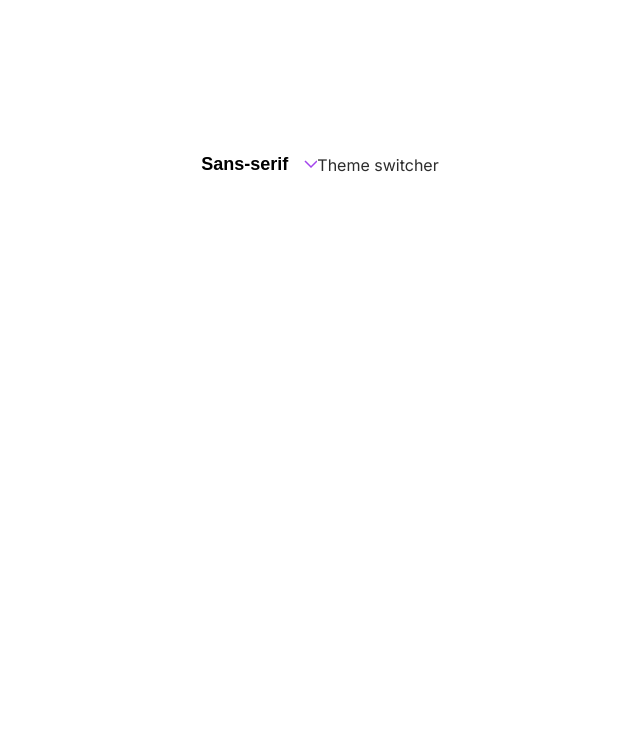
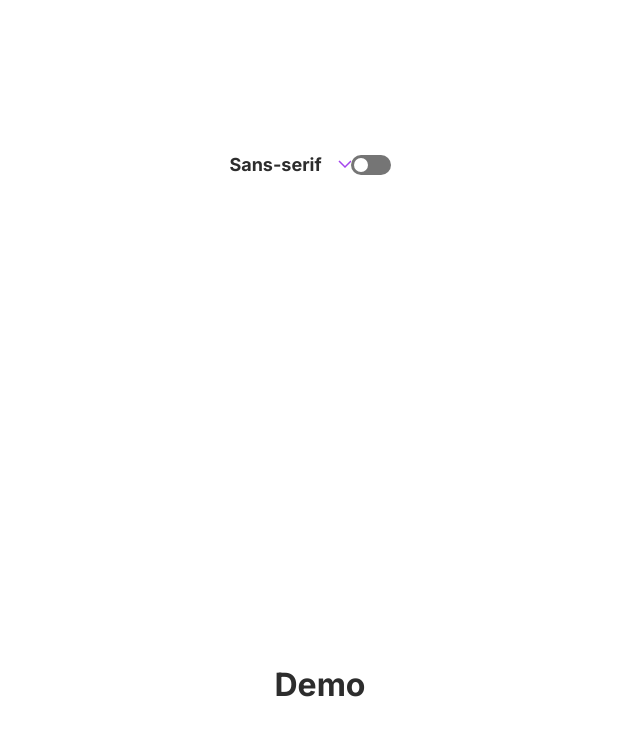
Before and after one commit to raficraft/frontend-mentor-dictionnary, a Next.js app: page / in a window 1280 px wide. Shown: the top 736 px of the page, without its empty margins (320-960 px from the left). Built offline with nearby package versions, Linux system fonts and the light colour scheme.

Commit message:
feat:finish droplist and start dark theme button

```diff
--- a/next.config.js
+++ b/next.config.js
@@ -1,6 +1,6 @@
 /** @type {import('next').NextConfig} */
 const nextConfig = {
   reactStrictMode: true,
-}
+};
 
-module.exports = nextConfig
+module.exports = nextConfig;
--- a/src/components/atoms/DropList/DropList.module.scss
+++ b/src/components/atoms/DropList/DropList.module.scss
@@ -10,6 +10,8 @@
     border: none;
     font-weight: bold;
     font-size: var(--font-size-s);
+    color: var(--color);
+    font-family: var(--font-family);
   }
 }
 
@@ -20,21 +22,21 @@
 }
 
 .optionsList {
+  position: absolute;
+  top: calc(100% + 1rem);
+  right: 0;
   display: flex;
   flex-direction: column;
+  width: 183px;
+  padding: 1.5rem;
+  gap: 1rem;
+  color: var(--color-dropList);
+  box-sizing: border-box;
+  background-color: var(--background-dropList);
+  box-shadow: var(--shadow);
   transition: ease-in var(--transition-md);
+  border-radius: 1rem;
   cursor: pointer;
-  position: absolute;
-  top: calc(100% + 1rem);
-  color: var(--color-dropList);
-  background-color: var(--background-dropList);
-  padding: 1.5rem;
-  right: 0;
-  border-radius: 1rem;
-  box-sizing: border-box;
-  width: 183px;
-  box-shadow: var(--shadow);
-  gap: 1rem;
 
   .option {
     text-align: left;
--- /dev/null
+++ b/src/components/atoms/SwitchButton/SwitchButton.module.scss
@@ -0,0 +1,51 @@
+$width: 2.5rem;
+$height: 1.25rem;
+$spacing: 3px;
+
+.switchButton {
+  display: flex;
+  align-items: center;
+  gap: 1.25rem;
+
+  &[data-theme="dark"] .checkbox {
+    background-color: var(--clr-accent);
+  }
+
+  &[data-theme="dark"] label {
+    color: var(--clr-accent);
+
+    svg {
+      stroke: red;
+    }
+  }
+}
+
+.checkbox {
+  position: relative;
+  display: flex;
+  align-items: center;
+  width: $width;
+  height: $height;
+  background-color: var(--clr-primary-500);
+  border-radius: 99999px;
+  cursor: pointer;
+  content: " ";
+  -webkit-appearance: none;
+  appearance: none;
+
+  &::before {
+    display: block;
+    position: absolute;
+    left: $spacing;
+    content: " ";
+    width: calc($height - ($spacing * 2));
+    height: calc($height - ($spacing * 2));
+    background-color: var(--clr-primary-800);
+    border-radius: 99999px;
+    transition: ease-in var(--transition-xs);
+  }
+
+  &:checked::before {
+    transform: translateX(calc(200% - ($height / 2) + $spacing));
+  }
+}
--- /dev/null
+++ b/src/components/atoms/SwitchButton/SwitchButton.tsx
@@ -0,0 +1,24 @@
+import React, { ChangeEvent } from "react";
+import styles from "./SwitchButton.module.scss";
+// import { IconMoon } from "@/app/assets/svg/icons";
+type SwitchButtonProps = {
+  callback: (e: ChangeEvent<HTMLInputElement>) => void;
+} & React.HTMLAttributes<HTMLDivElement>;
+
+const SwitchButton: React.FC<SwitchButtonProps> = ({ callback, ...props }) => {
+  console.log(styles);
+  return (
+    <div className={`${styles.switchButton}`} {...props}>
+      <input
+        className={styles.checkbox}
+        id="switchTheme"
+        name="switchTheme"
+        type="checkbox"
+        onChange={(e) => callback(e)}
+      />
+      <label htmlFor="switchTheme">{/* <IconMoon /> */}</label>
+    </div>
+  );
+};
+
+export default SwitchButton;
--- a/src/components/atoms/SwitchFont/SwitchFont.tsx
+++ b/src/components/atoms/SwitchFont/SwitchFont.tsx
@@ -3,7 +3,8 @@ import Droplist from "@/atoms/DropList/DropList";
 const config = ["Sans-serif", "Serif", "Mono"];
 
 const changeFont = (font: string) => {
-  alert(`change for this font ${font}`);
+  const root = document.querySelector(":root");
+  document.body.style.setProperty("--font-family", font);
 };
 
 const SwitchFont = () => {
--- /dev/null
+++ b/src/components/atoms/SwitchTheme/SwitchTheme.tsx
@@ -0,0 +1,28 @@
+import React, { useEffect, useState } from "react";
+import SwitchButton from "../SwitchButton/SwitchButton";
+
+const SwitchTheme: React.FC = () => {
+  const [theme, setTheme] = useState<"light" | "dark">("light");
+
+  const handleTheme = (e: React.ChangeEvent<HTMLInputElement>): void => {
+    console.log(e.target.checked);
+    const themes = e.target.checked ? "dark" : "light";
+    setTheme(themes);
+  };
+
+  useEffect(() => {
+    document.body.dataset.theme = theme;
+  }, [theme]);
+
+  return (
+    <SwitchButton
+      id="lol"
+      data-theme={theme}
+      callback={(e) => {
+        handleTheme(e);
+      }}
+    />
+  );
+};
+
+export default SwitchTheme;
--- a/src/components/organisms/Header/Header.tsx
+++ b/src/components/organisms/Header/Header.tsx
@@ -1,11 +1,13 @@
 import SwitchFont from "@/atoms/SwitchFont/SwitchFont";
 import styles from "./Header.module.scss";
+import SwitchButton from "@/atoms/SwitchButton/SwitchButton";
+import SwitchTheme from "@/atoms/SwitchTheme/SwitchTheme";
 
 export const Header = () => {
   return (
     <header className={`rootContainer ${styles.header}`}>
       <SwitchFont />
-      <p>Theme switcher</p>
+      <SwitchTheme />
     </header>
   );
 };
--- a/src/pages/_document.tsx
+++ b/src/pages/_document.tsx
@@ -4,7 +4,7 @@ export default function Document() {
   return (
     <Html lang="en">
       <Head />
-      <body data-theme="light">
+      <body>
         <Main />
         <NextScript />
       </body>
--- a/src/pages/index.tsx
+++ b/src/pages/index.tsx
@@ -15,8 +15,9 @@ export default function Home() {
         <meta name="viewport" content="width=device-width, initial-scale=1" />
         <link rel="icon" href="/favicon.ico" />
       </Head>
-      <main className={styles.main}>
+      <main className={styles.main} id="main">
         <Header></Header>
+        <h1>Demo</h1>
       </main>
     </>
   );
--- a/src/styles/globals.scss
+++ b/src/styles/globals.scss
@@ -22,6 +22,7 @@
   --font-size-s: 1.125rem;
   --font-size-xs: 0.875rem;
 
+  --transition-xs: 0.3s;
   --transition-md: 0.5s;
 
   // NEXT.js default font
```
